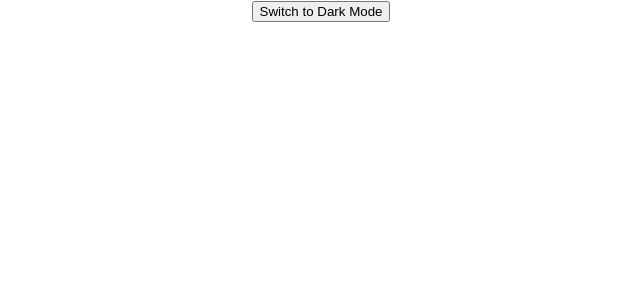
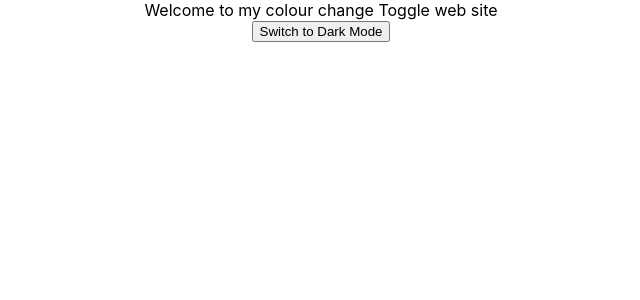
Before and after one commit to M-Saleh-N/light-dark-mode-toggle, a React (Create React App) app: page / in a window 1280 px wide. Shown: the top 300 px of the page, without its empty margins (319-959 px from the left). Built offline with nearby package versions, Linux system fonts and the light colour scheme.

Commit message:
added a text

```diff
--- a/src/components/toggle.js
+++ b/src/components/toggle.js
@@ -22,8 +22,8 @@ useEffect(() => {
 
 return(
     <div className="toggle">
+        <div className="toggle-cont">Welcome to my colour change Toggle web site</div>
          <button onClick={toggle}>{isToggled ? "Switch to Light Mode" : "Switch to Dark Mode"}</button>
-
     </div>
 );
 
```
